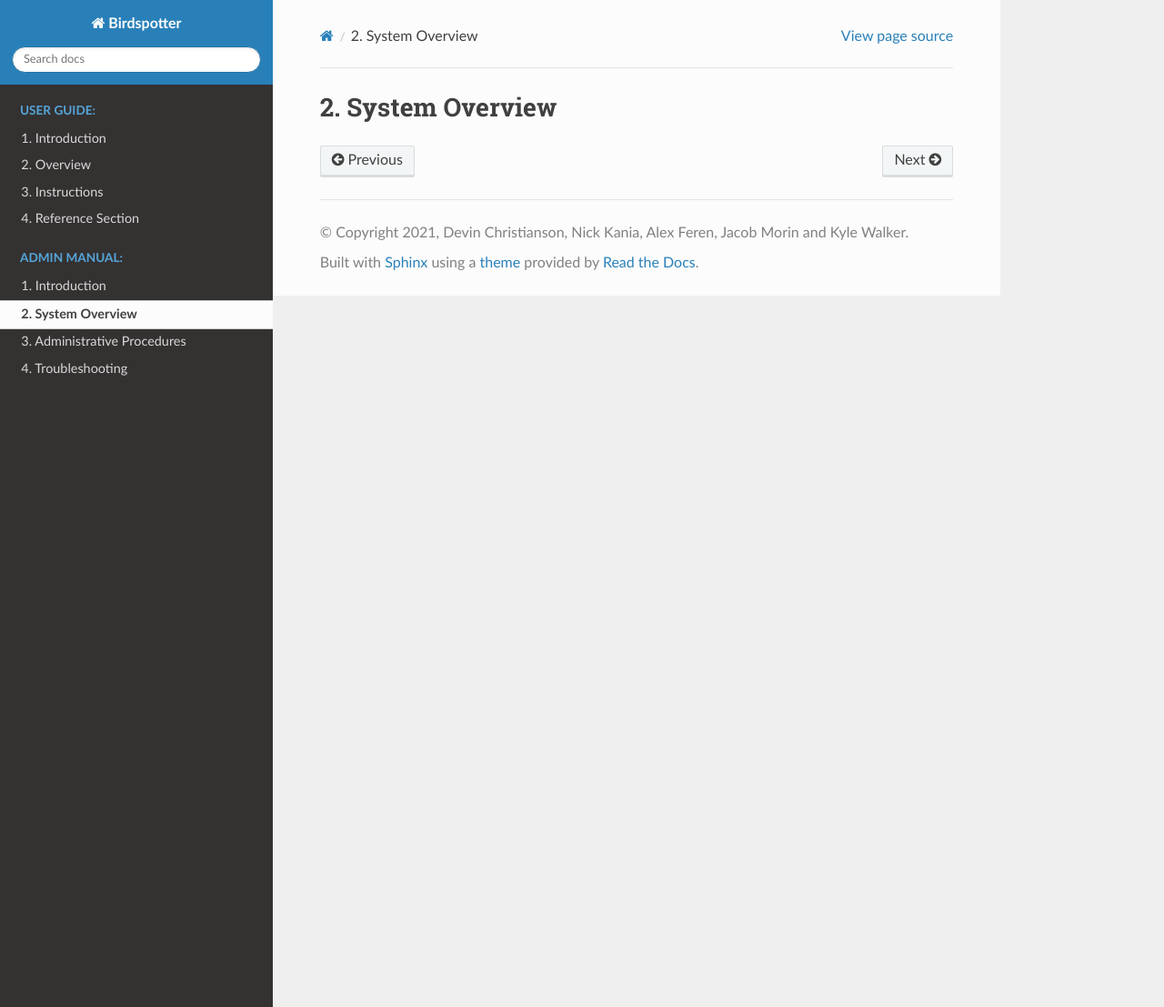
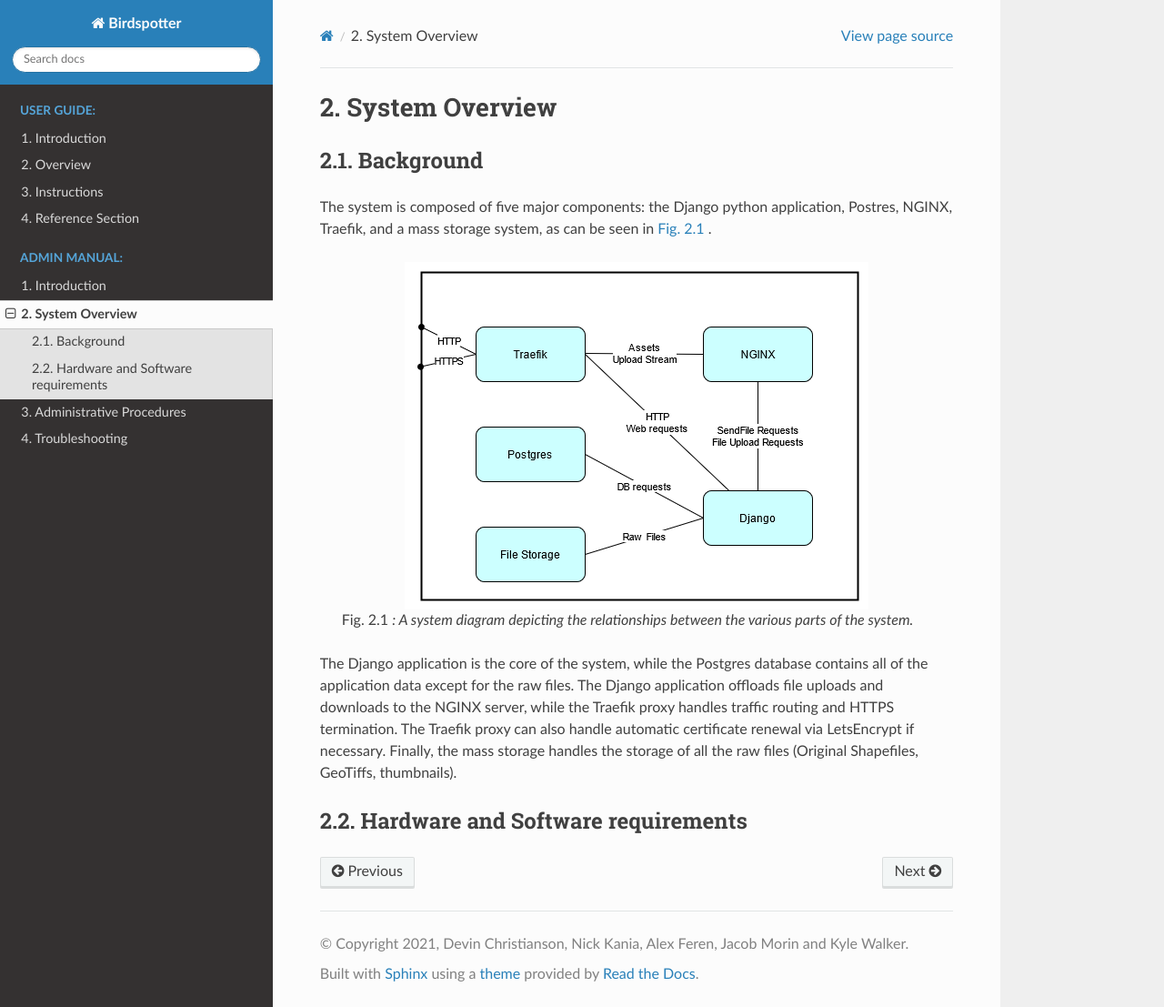
Before and after one commit to birdspotter-project/COS397, a Sphinx documentation site: the page built from docs/source/admin_manual/system_overview.rst, in a window 1280 px wide and 1107 px high. Shown: the whole window at 91% size. Built offline with Sphinx 7.4.7 and the Read the Docs theme 2.0.0, drawn with Linux system fonts in a browser that asks for light colours.

Commit message:
initial background w/ diagram

```diff
--- a/docs/source/admin_manual/system_overview.rst
+++ b/docs/source/admin_manual/system_overview.rst
@@ -1,3 +1,23 @@
 ***************************************
 System Overview
 ***************************************
+
+Background
+================
+The system is composed of five major components: the Django python application, Postres, NGINX, Traefik, and a mass storage system, as can be seen in :numref:`systemoverview` .
+
+.. _systemoverview:
+.. figure:: static/SystemOverview.png
+   :alt: "System diagram"
+   :align: center
+
+   : A system diagram depicting the relationships between the various parts of the system.
+
+
+The Django application is the core of the system, while the Postgres database contains all of the application data except for the raw files.
+The Django application offloads file uploads and downloads to the NGINX server, while the Traefik proxy handles traffic routing and HTTPS termination.
+The Traefik proxy can also handle automatic certificate renewal via LetsEncrypt if necessary.
+Finally, the mass storage handles the storage of all the raw files (Original Shapefiles, GeoTiffs, thumbnails).
+
+Hardware and Software requirements
+=====================================
--- a/docs/source/conf.py
+++ b/docs/source/conf.py
@@ -59,3 +59,7 @@ html_theme_options = {
 # relative to this directory. They are copied after the builtin static files,
 # so a file named "default.css" will overwrite the builtin "default.css".
 html_static_path = ['_static']
+
+
+# Configure figures such that they are numbered accordingly
+numfig = True
```
Also changed, not shown: docs/source/admin_manual/static/SystemOverview.png (added).
